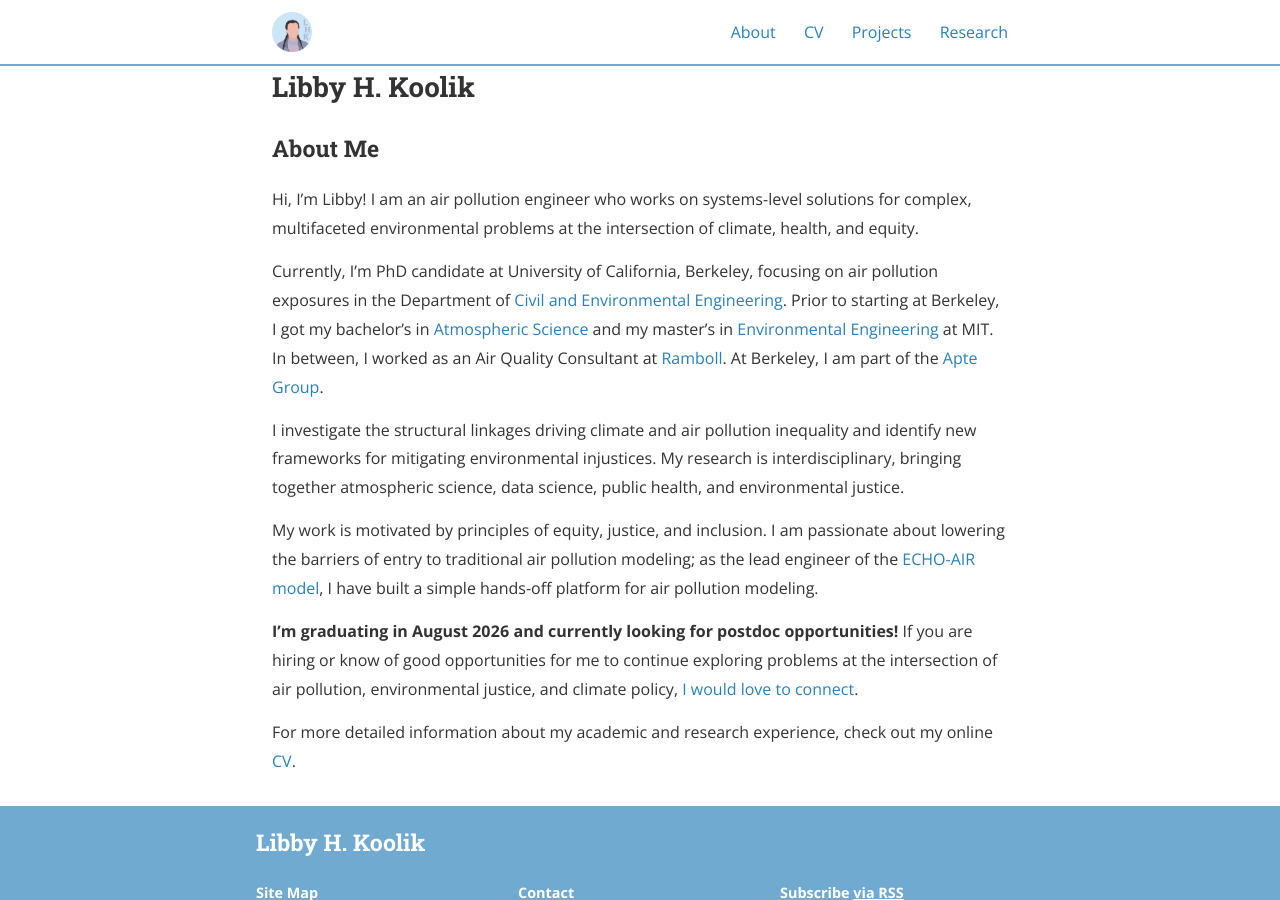
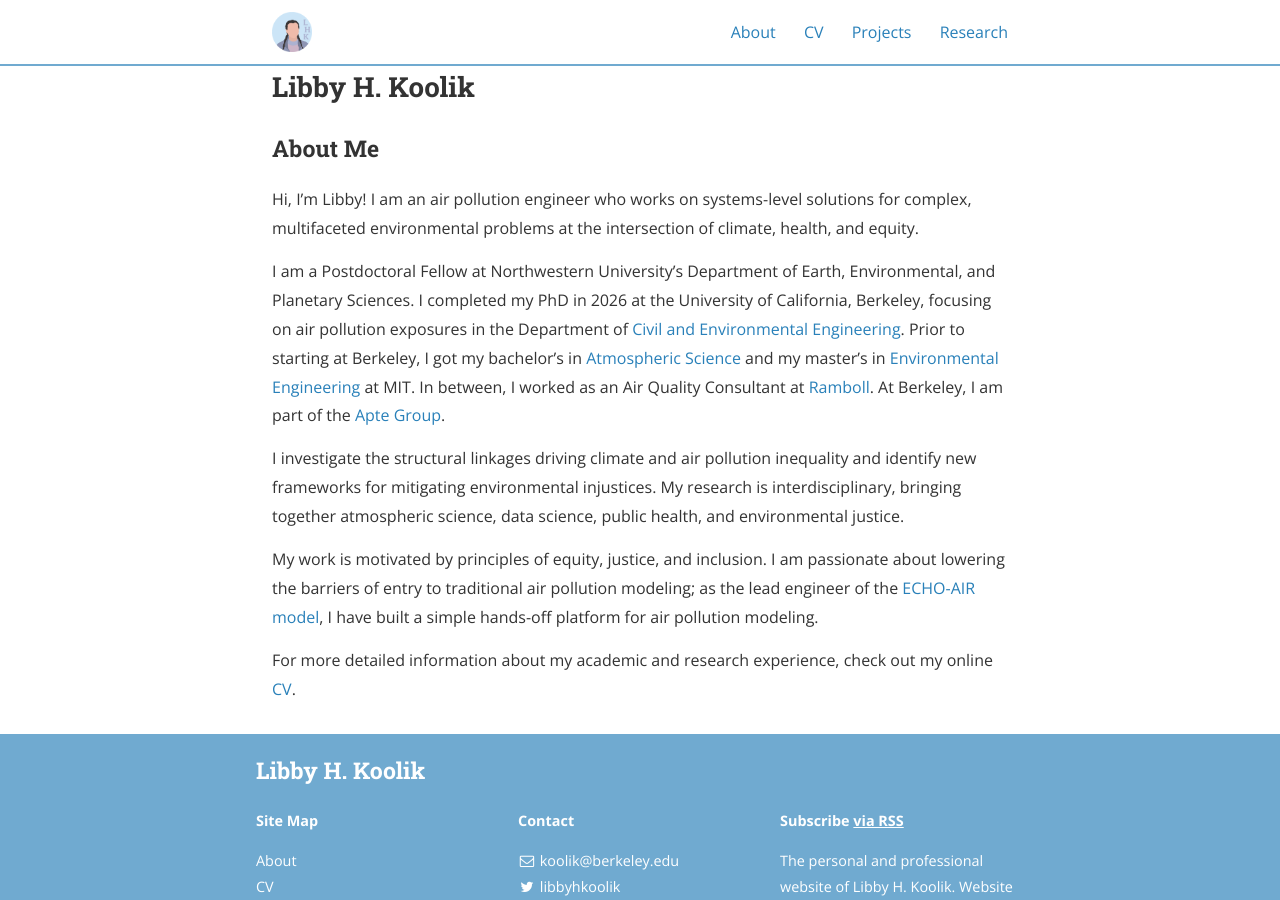
Before and after one commit to lkoolik/lkoolik.github.io, a Jekyll site: the page built from about.md, in a window 1280 px wide and 900 px high, scrolled down 417 px. Built offline with Jekyll 4.4.1, drawn with Linux system fonts in a browser that asks for light colours; nearby versions of some CDN libraries.

Commit message:
Update about.md

```diff
--- a/about.md
+++ b/about.md
@@ -13,12 +13,10 @@ nav_order: 1
 ### About Me
 Hi, I'm Libby! I am an air pollution engineer who works on systems-level solutions for complex, multifaceted environmental problems at the intersection of climate, health, and equity.
 
-Currently, I'm PhD candidate at University of California, Berkeley, focusing on air pollution exposures in the Department of [Civil and Environmental Engineering](https://ce.berkeley.edu/). Prior to starting at Berkeley, I got my bachelor's in [Atmospheric Science](https://eapsweb.mit.edu/) and my master's in [Environmental Engineering](https://cee.mit.edu/) at MIT. In between, I worked as an Air Quality Consultant at [Ramboll](https://ramboll.com/services-and-sectors/environment-and-health/air-quality-management). At Berkeley, I am part of the [Apte Group](https://apte.berkeley.edu/).
+I am a Postdoctoral Fellow at Northwestern University's Department of Earth, Environmental, and Planetary Sciences. I completed my PhD in 2026 at the University of California, Berkeley, focusing on air pollution exposures in the Department of [Civil and Environmental Engineering](https://ce.berkeley.edu/). Prior to starting at Berkeley, I got my bachelor's in [Atmospheric Science](https://eapsweb.mit.edu/) and my master's in [Environmental Engineering](https://cee.mit.edu/) at MIT. In between, I worked as an Air Quality Consultant at [Ramboll](https://ramboll.com/services-and-sectors/environment-and-health/air-quality-management). At Berkeley, I am part of the [Apte Group](https://apte.berkeley.edu/).
 
 I investigate the structural linkages driving climate and air pollution inequality and identify new frameworks for mitigating environmental injustices. My research is interdisciplinary, bringing together atmospheric science, data science, public health, and environmental justice.
 
 My work is motivated by principles of equity, justice, and inclusion. I am passionate about lowering the barriers of entry to traditional air pollution modeling; as the lead engineer of the [ECHO-AIR model](https://echo-air-model.github.io/), I have built a simple hands-off platform for air pollution modeling.
 
-<b>I'm graduating in August 2026 and currently looking for postdoc opportunities!</b> If you are hiring or know of good opportunities for me to continue exploring problems at the intersection of air pollution, environmental justice, and climate policy, [I would love to connect](mailto:koolik@berkeley.edu).
-
 For more detailed information about my academic and research experience, check out my online [CV](https://lkoolik.github.io/CV/).
```
